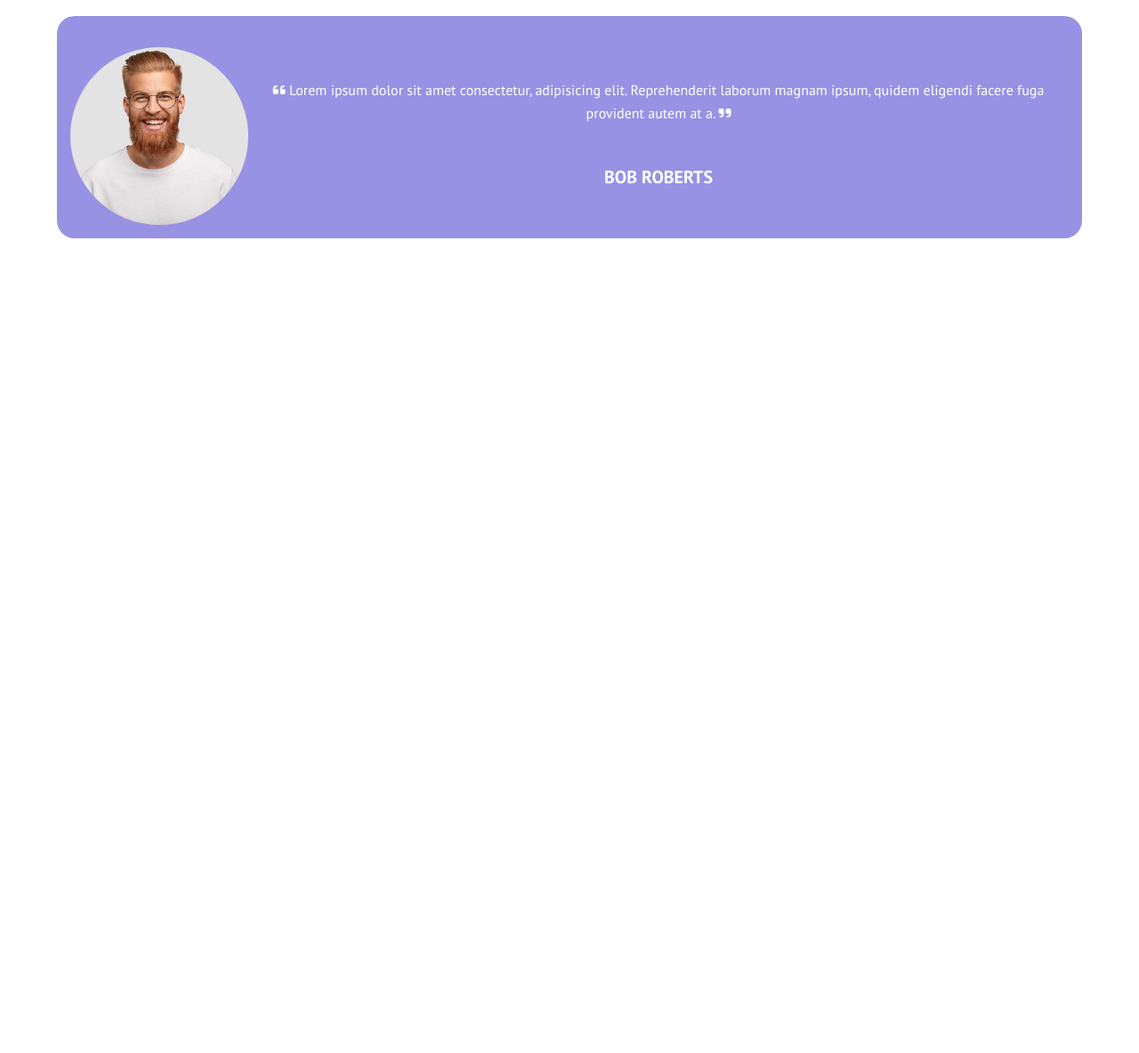
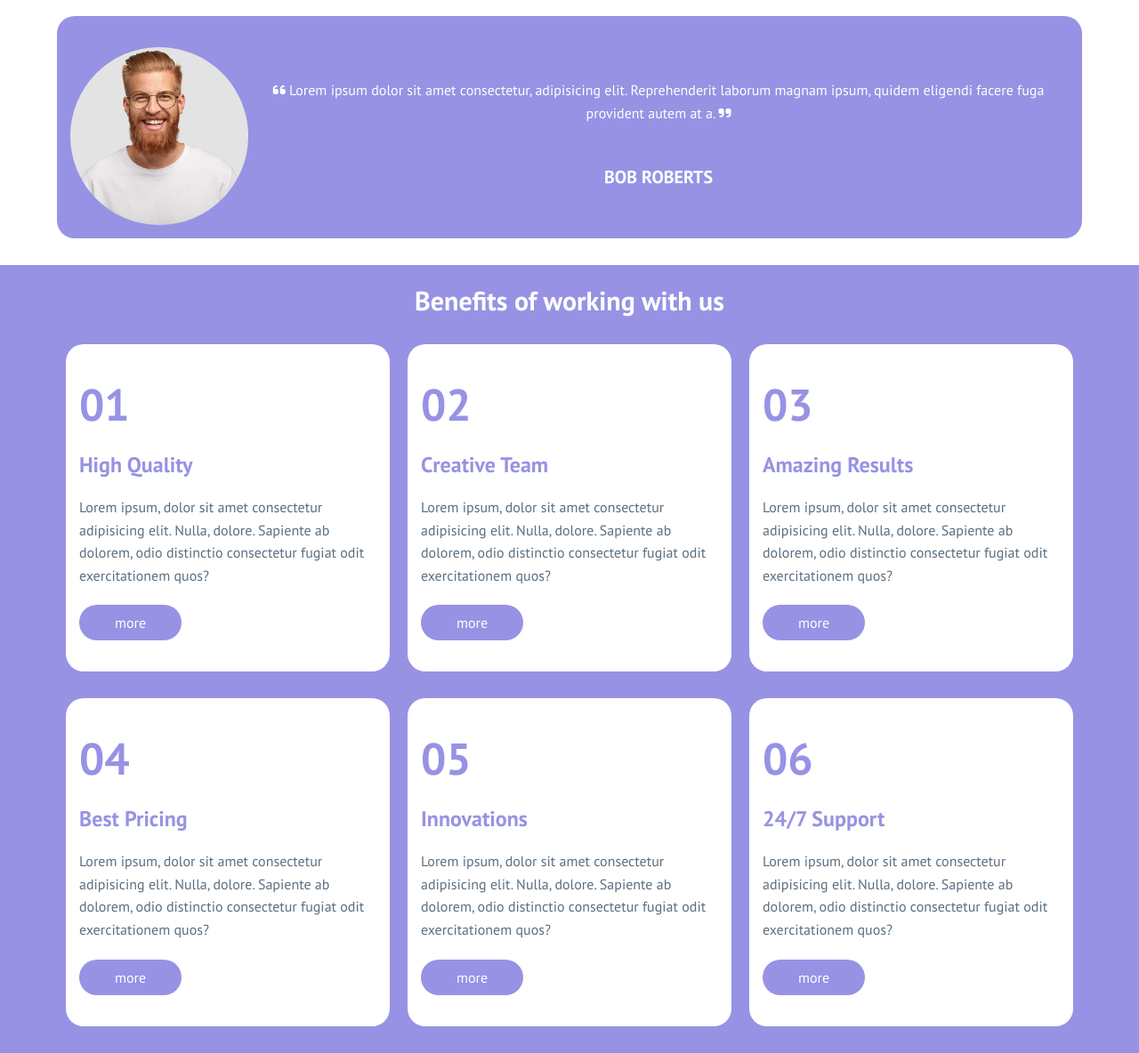
Before and after one commit to rpsobolewski/htmlcss-responsive-layout, a plain HTML site: page index.html in a window 1280 px wide. Shown: the part 2397-3581 px from the top of the page at 89% size. Before the commit the page ends 2665 px from the top, so only its background shows below. Drawn offline with Linux system fonts and the light colour scheme.

Commit message:
completed benefits section
added 6 white cards and made them responsive

```diff
--- a/css/style.css
+++ b/css/style.css
@@ -12,10 +12,11 @@ header {
     background-color: #0084FD;
 }
 
-a{
+a {
     text-decoration: none;
     color: white;
 }
+
 .nav {
     justify-content: space-between;
     align-items: center;
@@ -45,7 +46,8 @@ a{
     color: #0084FD;
     margin-bottom: 20px;
 }
-.blue p{
+
+.blue p {
     font-weight: 700;
 }
 
@@ -103,19 +105,23 @@ a{
 .col-lg-6 {
     padding: 15px;
 }
+
 /*testimonials*/
-.testimonials h2{
+.testimonials h2 {
     font-size: 20px;
     padding: 15px;
 }
-.testimonials h1{
-    color:#9792E4 ;
+
+.testimonials h1 {
+    color: #9792E4;
     padding: 15px;
 }
-.testimonials p{
+
+.testimonials p {
     line-height: 1.6;
 }
-.testimonial{
+
+.testimonial {
     width: 60%;
     aspect-ratio: 1;
     border-radius: 50%;
@@ -126,7 +132,7 @@ a{
 }
 
 
-.testimonials .col-12{
+.testimonials .col-12 {
     background-color: #9792E4;
     padding: 15px;
     border-radius: 20px;
@@ -134,17 +140,63 @@ a{
     display: flex;
     flex-direction: column;
 }
-.testimonials .col-12 p{
+
+.testimonials .col-12 p {
     color: white;
     margin: 30px 0;
 
 }
-.testimonials .col-12 h2{
+
+.testimonials .col-12 h2 {
     color: white;
 }
 
 /*testimonials*/
 
+/*benefits*/
+.benefits {
+    background-color: #9792E4;
+    margin-top: 30px;
+    padding-top: 20px;
+}
+
+.benefits_text {
+    color: white;
+    font-size: 20px;
+}
+.benefits_cards{
+    display: flex;
+    flex-direction: column;
+    padding-bottom: 30px;
+}
+.benefits_cards .col-12 {
+    background-color: white;
+    padding: 15px;
+    border-radius: 20px;
+    margin-top: 30px;
+}
+
+.benefits_cards h1 {
+    color: #9792E4;
+    font-size: 50px;
+    margin: 20px 0;
+}
+
+.benefits_cards h2 {
+    color: #9792E4;
+    margin: 20px 0;
+}
+
+.benefits_cards p {
+    color: #5B6F80;
+    line-height: 1.6;
+}
+
+.more {
+    margin: 30px 0;
+}
+
+/*benefits*/
 
 
 /*utility*/
@@ -195,6 +247,13 @@ a{
 
 }
 
+.btn_more {
+    background-color: #9792E4;
+    padding: 10px 40px;
+    border-radius: 20px;
+
+}
+
 /*btn*/
 
 
@@ -205,6 +264,10 @@ a{
     /*uti*/
     .col-md-8 {
         width: calc(100% / 12 * 8 - 20px);
+        margin: 0 10px;
+    }
+    .col-md-6 {
+        width: calc(100% / 12 * 6 - 20px);
         margin: 0 10px;
     }
 
@@ -224,17 +287,28 @@ a{
     .col-md-4 p {
         line-height: 1.6;
     }
-    .planning1 h2{
+
+    .planning1 h2 {
         font-size: 50px;
     }
+
     /*testimonials*/
-    .testimonials .col-12{
+    .testimonials .col-12 {
         flex-direction: row;
     }
-    .testimonials_text{
+
+    .testimonials_text {
         align-self: center;
     }
+
     /*testimonials*/
+    /*benefits*/
+    .benefits_cards{
+        flex-direction: row;
+        flex-wrap: wrap;
+    }
+    /*benefits*/
+
 
 }
 
@@ -270,6 +344,11 @@ a{
     .col-lg-6 {
         width: calc(100% / 12 * 6);
     }
+    .col-lg-4 {
+        width: calc(100% / 12 * 4 - 20px);
+        margin: 0 10px;
+
+    }
 
     .purple .container {
         display: flex;
--- a/index.html
+++ b/index.html
@@ -182,6 +182,88 @@
                 </div>
             </div>
 
+            <div class="benefits"><!--4 section-->
+                <div class="container">
+                    <div class="benefits_text ta-center">
+                        <h2>Benefits of working with us</h2>
+                    </div>
+                    <div class="benefits_cards">
+                        <div class="col-12 col-md-6 col-lg-4"><!--1 card-->
+                            <h1>01</h1>
+                            <h2>High Quality</h2>
+                            <p>Lorem ipsum, dolor sit amet consectetur
+                                adipisicing elit. Nulla, dolore. Sapiente ab
+                                dolorem, odio distinctio consectetur fugiat odit
+                                exercitationem quos?
+                            </p>
+                            <div class="more">
+                                <a class="btn_more" href="#">more</a>
+                            </div>
+                        </div>
+                        <div class="col-12 col-md-6 col-lg-4"><!--2 card-->
+                            <h1>02</h1>
+                            <h2>Creative Team</h2>
+                            <p>Lorem ipsum, dolor sit amet consectetur
+                                adipisicing elit. Nulla, dolore. Sapiente ab
+                                dolorem, odio distinctio consectetur fugiat odit
+                                exercitationem quos?
+                            </p>
+                            <div class="more">
+                                <a class="btn_more" href="#">more</a>
+                            </div>
+                        </div>
+                        <div class="col-12 col-md-6 col-lg-4"><!--3 card-->
+                            <h1>03</h1>
+                            <h2>Amazing Results</h2>
+                            <p>Lorem ipsum, dolor sit amet consectetur
+                                adipisicing elit. Nulla, dolore. Sapiente ab
+                                dolorem, odio distinctio consectetur fugiat odit
+                                exercitationem quos?
+                            </p>
+                            <div class="more">
+                                <a class="btn_more" href="#">more</a>
+                            </div>
+                        </div>
+                        <div class="col-12 col-md-6 col-lg-4"><!--4 card-->
+                            <h1>04</h1>
+                            <h2>Best Pricing</h2>
+                            <p>Lorem ipsum, dolor sit amet consectetur
+                                adipisicing elit. Nulla, dolore. Sapiente ab
+                                dolorem, odio distinctio consectetur fugiat odit
+                                exercitationem quos?
+                            </p>
+                            <div class="more">
+                                <a class="btn_more" href="#">more</a>
+                            </div>
+                        </div>
+                        <div class="col-12 col-md-6 col-lg-4"><!--5 card-->
+                            <h1>05</h1>
+                            <h2>Innovations</h2>
+                            <p>Lorem ipsum, dolor sit amet consectetur
+                                adipisicing elit. Nulla, dolore. Sapiente ab
+                                dolorem, odio distinctio consectetur fugiat odit
+                                exercitationem quos?
+                            </p>
+                            <div class="more">
+                                <a class="btn_more" href="#">more</a>
+                            </div>
+                        </div>
+                        <div class="col-12 col-md-6 col-lg-4"><!--6 card-->
+                            <h1>06</h1>
+                            <h2>24/7 Support</h2>
+                            <p>Lorem ipsum, dolor sit amet consectetur
+                                adipisicing elit. Nulla, dolore. Sapiente ab
+                                dolorem, odio distinctio consectetur fugiat odit
+                                exercitationem quos?
+                            </p>
+                            <div class="more">
+                                <a class="btn_more" href="#">more</a>
+                            </div>
+                        </div>
+                    </div>
+                </div>
+            </div>
+
         </main>
 
         <footer>
```
